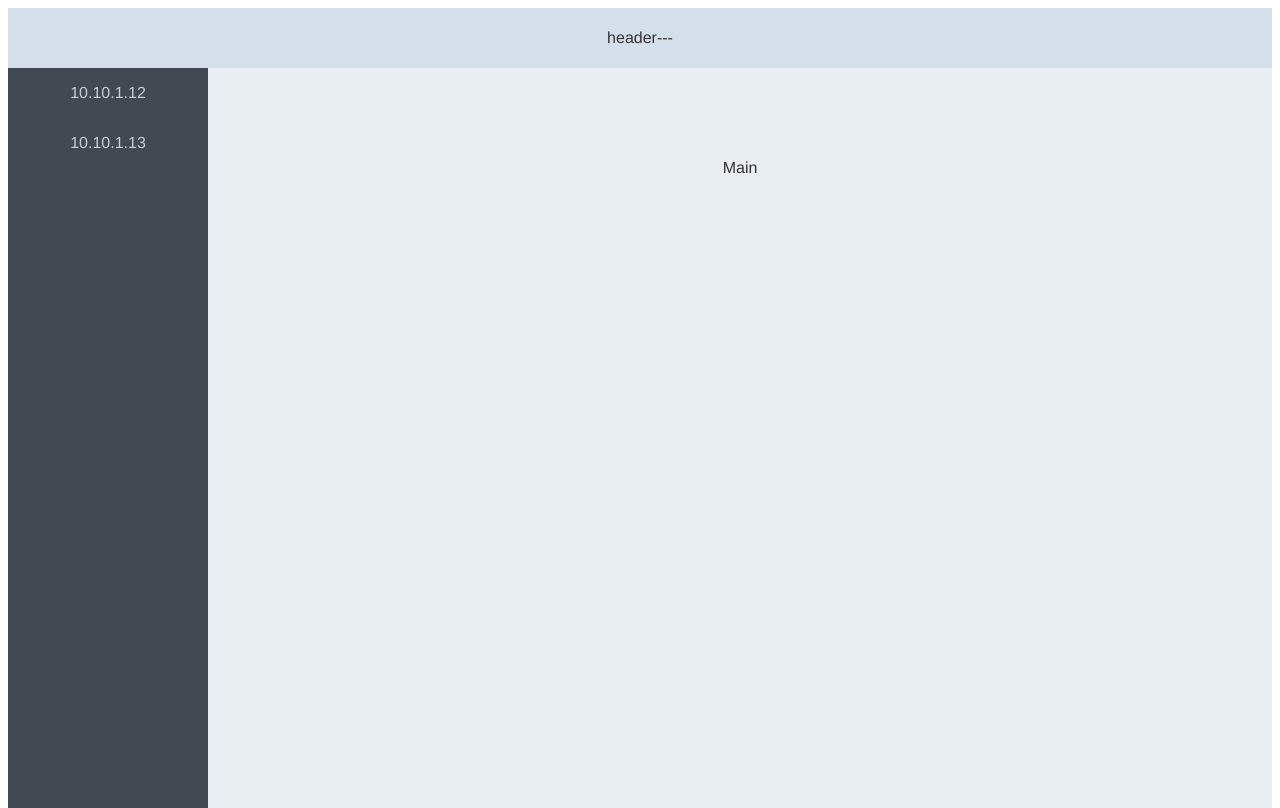
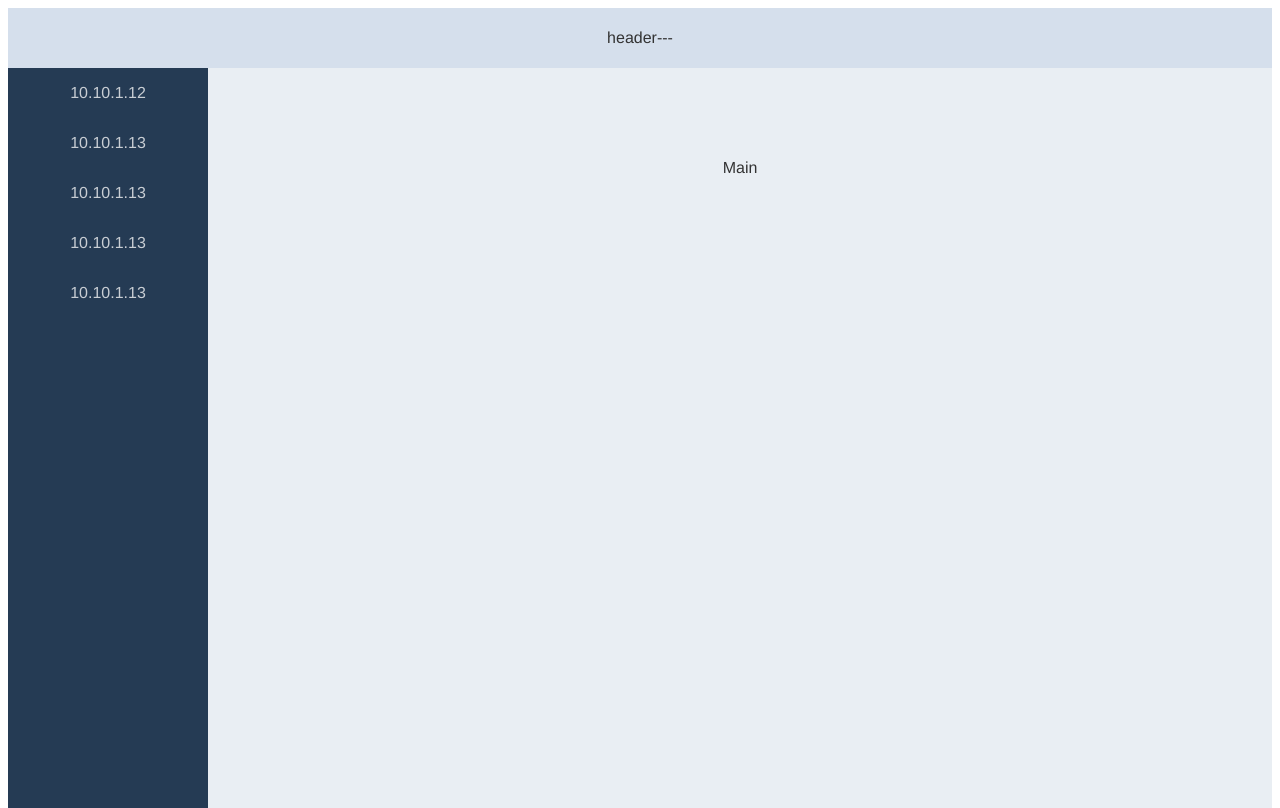
Before and after one commit to itpika/knight-redis, a Vue app: page /#/ in a window 1280 px wide. Built offline with nearby package versions, Linux system fonts and the light colour scheme.

Commit message:
左侧点击颜色变化完成

```diff
--- a/src/components/Aside/SelectBox.vue
+++ b/src/components/Aside/SelectBox.vue
@@ -1,7 +1,7 @@
 <template>
   <div class="box" v-on:click="click">
-    <div>
-      {{val}}
+    <div v-bind:class="{active: box.isActive}" :id="box.id">
+      {{box.name}}
     </div>
   </div>
 </template>
@@ -10,15 +10,18 @@
 export default {
   name: 'SelectBox',
   props: {
-    val: String,
-    color: String
+    box: Object
   },
   data: () => {
     return {
+      isActive: false
     }
   },
   methods: {
-    click: function () {
+    click: function (event) {
+      // this.$data.isActive = !this.$props.box.isActive
+      this.$props.box.isActive = !this.$props.box.isActive
+      this.$emit('active', this.$props.box.id)
     }
   }
 }
@@ -28,9 +31,12 @@ export default {
   .box {
     height: 50px;
     line-height: 50px;
-    cursor: default;
     div:hover {
-      background-color: #657180;
+      background-color: #4a5868;
+      cursor: pointer;
     }
   }
+  .active {
+    background-color: #102846 !important;
+  }
 </style>
--- a/src/components/Aside/index.vue
+++ b/src/components/Aside/index.vue
@@ -1,7 +1,7 @@
 <template>
   <div class="Aside">
     <div v-for="(item, i)  of openSelect" v-bind:key="i">
-      <SelectBox :val=item.name></SelectBox>
+      <SelectBox :box="item" v-on:active="active"></SelectBox>
     </div>
   </div>
 </template>
@@ -16,10 +16,38 @@ export default {
   data: () => {
     return {
       openSelect: [{
-        name: '10.10.1.12'
+        id: '1',
+        name: '10.10.1.12',
+        isActive: false
       }, {
-        name: '10.10.1.13'
+        id: '2',
+        name: '10.10.1.13',
+        isActive: false
+      }, {
+        id: '3',
+        name: '10.10.1.13',
+        isActive: false
+      }, {
+        id: '4',
+        name: '10.10.1.13',
+        isActive: false
+      }, {
+        id: '5',
+        name: '10.10.1.13',
+        isActive: false
       }]
+    }
+  },
+  methods: {
+    active: function (id) {
+      for (let i = 0; i < this.$data.openSelect.length; i++) {
+        if (this.$data.openSelect[i].id === id) {
+          this.$data.openSelect[i].isActive = true
+        } else {
+          this.$data.openSelect[i].isActive = false
+        }
+        console.log(this.$data.openSelect[i].isActive)
+      }
     }
   }
 }
--- a/src/views/Home.vue
+++ b/src/views/Home.vue
@@ -36,7 +36,7 @@ export default {
     line-height: 60px;
   }
   .el-aside {
-    background-color: #414952;
+    background-color: #253b54;
     color: #c9ced4;
     text-align: center;
     line-height: 200px;
```
Also changed, not shown: 1 other file (tests, documents, lock files or other folders).
